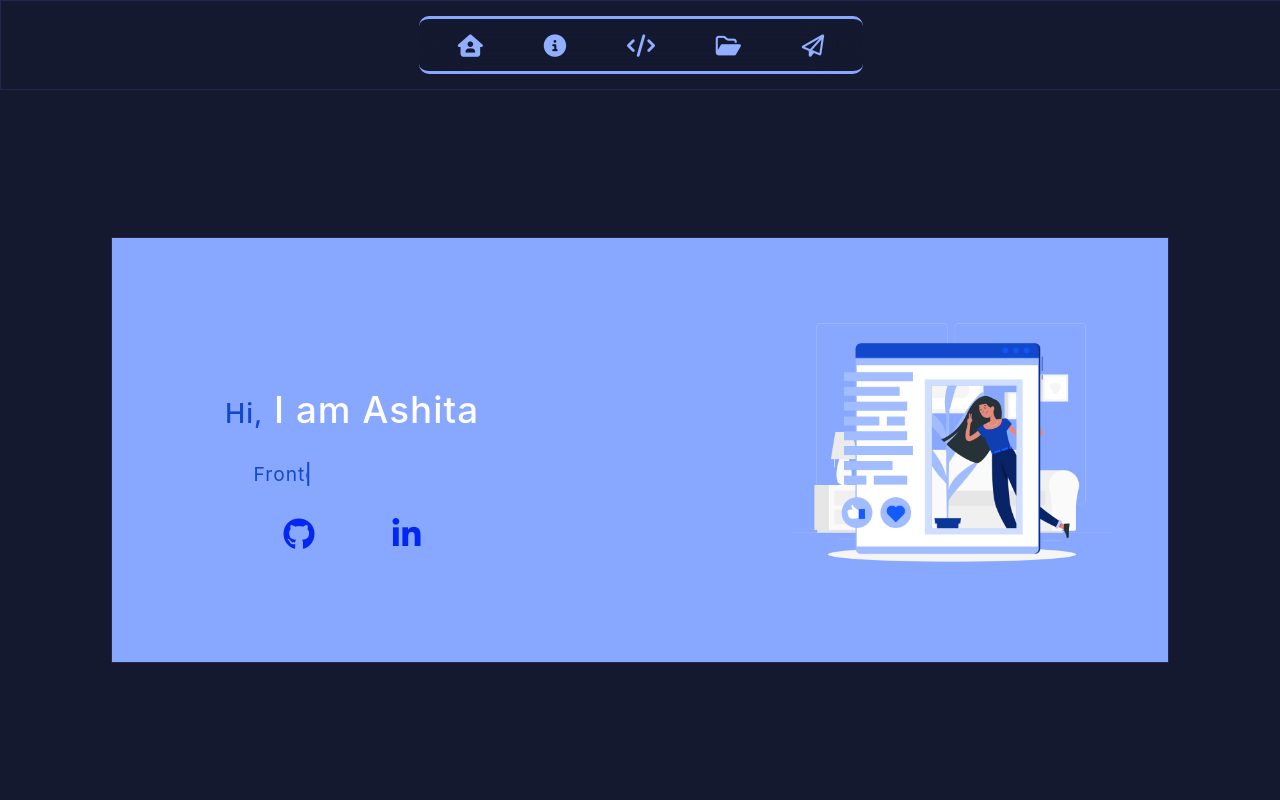
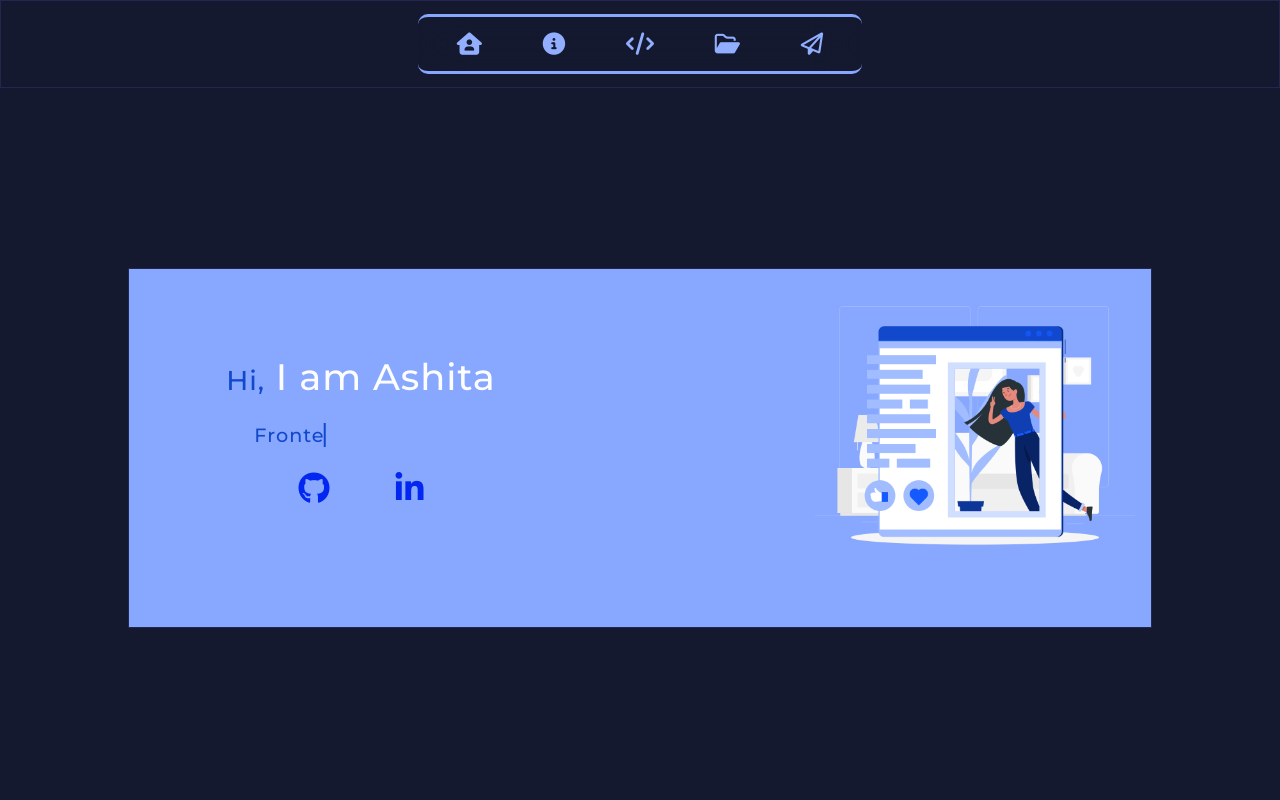
Before and after one commit to Ashita-23/portfolio_2.O, a React (Create React App) app: page / in a window 1280 px wide. Shown: the top 800 px of the page. Built offline with nearby package versions, Linux system fonts and the light colour scheme.

Commit message:
nothing has changed:

```diff
--- a/src/index.css
+++ b/src/index.css
@@ -1,13 +1,15 @@
-body {
-  margin: 0;
-  font-family: -apple-system, BlinkMacSystemFont, 'Segoe UI', 'Roboto', 'Oxygen',
-    'Ubuntu', 'Cantarell', 'Fira Sans', 'Droid Sans', 'Helvetica Neue',
-    sans-serif;
-  -webkit-font-smoothing: antialiased;
-  -moz-osx-font-smoothing: grayscale;
+@import url('https://fonts.googleapis.com/css2?family=Fira+Sans:wght@100;200;300;400;500&family=Montserrat:wght@100;200;300;500;600;700;800;900&display=swap');
+/* body{
+    background: #121724;
+} */
+*{
+    font-family: 'Montserrat', sans-serif;
+    padding: 0;
+    margin: 0;
+    box-sizing: border-box;
+
 }
 
-code {
-  font-family: source-code-pro, Menlo, Monaco, Consolas, 'Courier New',
-    monospace;
+html{
+  scroll-behavior: smooth;
 }
```
